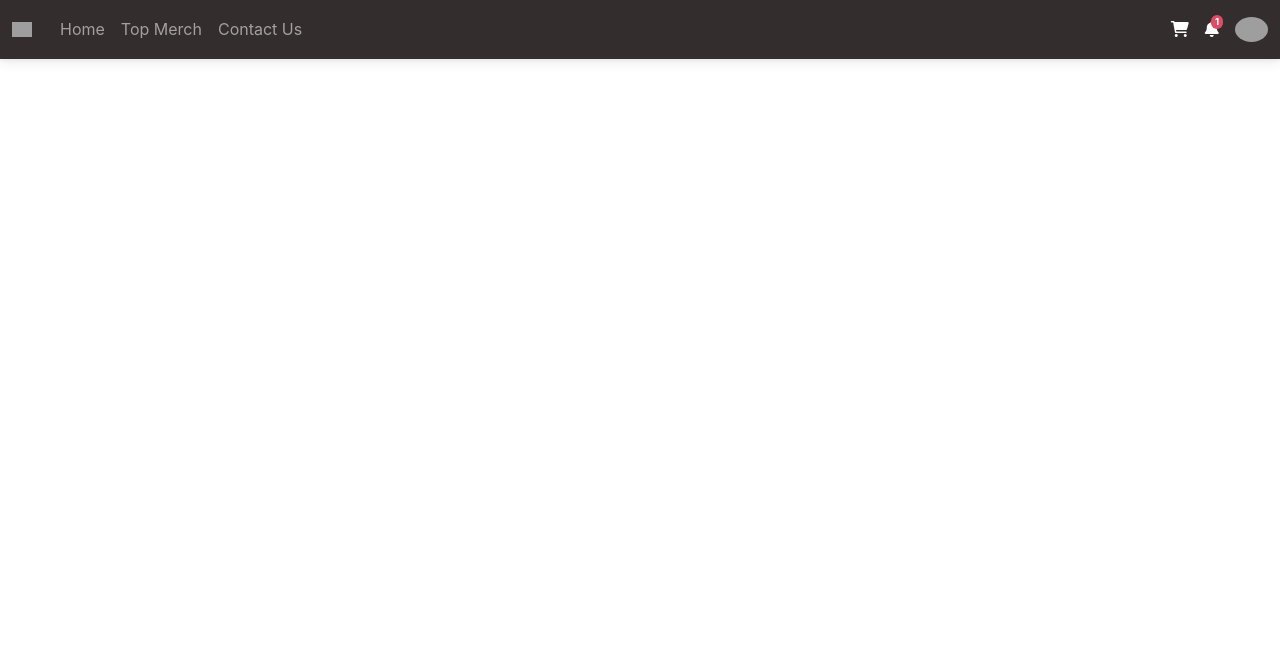
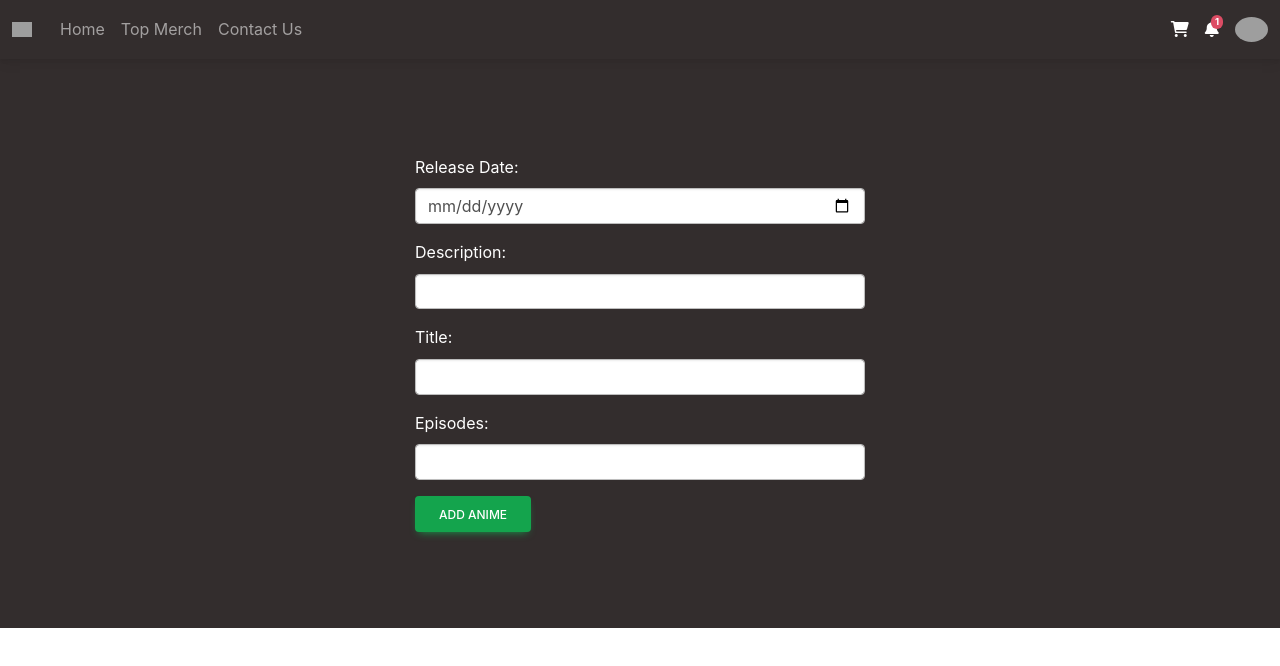
Before and after one commit to agent19music/anime-store-react, a React (Create React App) app: page /addanimeform in a window 1280 px wide. Shown: the top 666 px of the page. Built offline with nearby package versions, Linux system fonts and the light colour scheme; data requests are answered from the project's data file; grey boxes are pictures that could not be loaded.

Commit message:
Add new anime form

```diff
--- /dev/null
+++ b/src/Addanimeform.js
@@ -0,0 +1,69 @@
+import React, {useState} from 'react'
+
+export default function Addanimeform({addAnime}) {
+    const [description, setDescription] = useState('');
+    const [title, setTitle] = useState('');
+    const [episodes, setEpisodes] = useState('');
+    const [releasedate, setReleaseDate] = useState('');
+
+    const handleSubmit = (event) => {
+      event.preventDefault();
+      addAnime({ releasedate, description, title, episodes });
+      setReleaseDate('');
+      setDescription('');
+      setTitle('');
+      setEpisodes('');
+    };
+
+    return (
+      <div className='container'>
+        <div className='row justify-content-center'>
+          <div className='col-6'>
+            <form onSubmit={handleSubmit} className="bg-dark text-white p-5 my-5">
+              <div className="mb-3">
+                <label htmlFor="releasedate" className="form-label text-white">Release Date:</label>
+                <input
+                  type="date"
+                  value={releasedate}
+                  onChange={event => setReleaseDate(event.target.value)}
+                  id="releasedate"
+                  className="form-control"
+                />
+              </div>
+              <div className="mb-3">
+                <label htmlFor="description" className="form-label text-white" >Description:</label>
+                <input
+                  type="text"
+                  value={description}
+                  onChange={event => setDescription(event.target.value)}
+                  id="description"
+                  className="form-control"
+                />
+              </div>
+              <div className="mb-3">
+                <label htmlFor="title" className="form-label text-white">Title:</label>
+                <input
+                  type="text"
+                  value={title}
+                  onChange={event => setTitle(event.target.value)}
+                  id="title"
+                  className="form-control"
+                />
+              </div>
+              <div className="mb-3">
+                <label htmlFor="episodes" className="form-label text-white">Episodes:</label>
+                <input
+                  type="number"
+                  value={episodes}
+                  onChange={event => setEpisodes(event.target.value)}
+                  id="episodes"
+                  className="form-control"
+                />
+              </div>
+              <button type="submit" className="btn btn-success btn  md-2">Add Anime</button>
+            </form>
+          </div>
+        </div>
+      </div>
+    )
+  }
--- a/src/App.js
+++ b/src/App.js
@@ -6,6 +6,7 @@ import Merchlist from './Merchlist.js';
 import {BrowserRouter, Route, Routes } from 'react-router-dom';
 import Cart from './Cart.js';
 import Contact from './Contact.js';
+import Addanimeform from './Addanimeform.js';
 
 
 
@@ -28,6 +29,10 @@ function addToCart(merchandise){
    setMyCart(newmycart)
   }
 
+  const addAnime = (anime) => {
+    setAnimes([...animes, anime]);
+  };
+
 
   return (
     <div className="App bg-dark text-white">
@@ -39,6 +44,8 @@ function addToCart(merchandise){
           <Route path="/cart" element={<Cart mycart={mycart} removeFromCart={removeFromCart}/>} />
           <Route path="/contact" element={<Contact />} />
           <Route path="/animemerch/:id" element={<Merchlist addToCart={addToCart} />} />
+          <Route path="/addanimeform" element={<Addanimeform addAnime={addAnime}/>} />
+
         </Routes>
       </BrowserRouter>
 
--- a/src/Cart.js
+++ b/src/Cart.js
@@ -2,7 +2,8 @@ import React from 'react'
 
 export default function Cart({mycart, removeFromCart}) {
   return (
-    <div className='mt-5'>
+    <div className='mt-5 bg-dark text-white'>
+        {mycart.length <1 && <p className='p-5 alert alert-warning'>Oops ! Cart is empty. Shop around to get you items here ;D</p>}
          <div className="row">
         {mycart.map((item) => (
           <div key={item.id} className="col-md-3 bg-dark text-white" id="picha">
--- a/src/Contact.js
+++ b/src/Contact.js
@@ -12,22 +12,22 @@ export default function Contact() {
       </div>
 
       <div>
-        <Link href="" class="me-4 link-secondary">
+        <Link to="" class="me-4 link-secondary" target='blank'>
           <i class="fab fa-facebook-f"></i>
         </Link>
-        <Link href="" class="me-4 link-secondary">
+        <Link to="https://twitter.com/ufwsean" target='blank'class="me-4 link-secondary">
           <i class="fab fa-twitter"></i>
         </Link>
-        <Link href="" class="me-4 link-secondary">
+        <Link to="mailto:seanmotanya@gmail.com"target='blank' class="me-4 link-secondary">
           <i class="fab fa-google"></i>
         </Link>
-        <Link href="" class="me-4 link-secondary">
+        <Link to="" target='blank'class="me-4 link-secondary">
           <i class="fab fa-instagram"></i>
         </Link>
-        <Link href="" class="me-4 link-secondary">
+        <Link to="https://www.linkedin.com/in/sean-motanya-532619282/" target='blank' class="me-4 link-secondary">
           <i class="fab fa-linkedin"></i>
         </Link>
-        <Link href="" class="me-4 link-secondary">
+        <Link to="https://github.com/agent19music" target='blank' class="me-4 link-secondary">
           <i class="fab fa-github"></i>
         </Link>
       </div>
@@ -42,11 +42,10 @@ export default function Contact() {
                   <div class="col-md-3 col-lg-4 col-xl-3 mx-auto mb-4">
 
             <h6 class="text-uppercase fw-bold mb-4">
-              <i class="fas fa-gem me-3 text-secondary"></i>LifeOnaRock
+              <i class="fas fa-gem me-3 text-secondary"></i>ANIME-STORE
             </h6>
             <p>
-              Here you can use rows and columns to organize your footer content. Lorem ipsum
-              dolor sit amet, consectetur adipisicing elit.
+              The home of your favourite animes' merchandise and more !!
             </p>
           </div>
 
@@ -57,13 +56,13 @@ export default function Contact() {
               Navigate
             </h6>
             <p>
-              <Link to="/!" class="text-reset">Home</Link>
+              <Link to="/animelist" class="text-reset">Home</Link>
             </p>
             <p>
-              <Link to="/!" class="text-reset">About</Link>
+              <Link to="/topmerch" class="text-reset">Top Merch</Link>
             </p>
             <p>
-              <Link to="/!" class="text-reset">Contact</Link>
+              <Link to="/contact" class="text-reset">Contact</Link>
             </p>
 
           </div>
@@ -88,20 +87,20 @@ export default function Contact() {
           <div class="col-md-4 col-lg-3 col-xl-3 mx-auto mb-md-0 mb-4">
 
             <h6 class="text-uppercase fw-bold mb-4">Contact</h6>
-            <p><i class="fas fa-home me-3 text-secondary"></i> New York, NY 10012, US</p>
+            <p><i class="fas fa-home me-3 text-secondary"></i> Nairobi Bankai Towers</p>
             <p>
               <i class="fas fa-envelope me-3 text-secondary"></i>
-              info@example.com
+              seanmotanya@gamail.com
             </p>
-            <p><i class="fas fa-phone me-3 text-secondary"></i> + 01 234 567 88</p>
-            <p><i class="fas fa-print me-3 text-secondary"></i> + 01 234 567 89</p>
+            <p><i class="fas fa-phone me-3 text-secondary"></i> + 254 745 071 299</p>
+            <p><i class="fas fa-print me-3 text-secondary"></i> + 971 582 301 251</p>
           </div>
         </div>
       </div>
     </section>
     <div class="text-center p-4" >
       © 2023 Copyright:
-      <Link class="text-reset fw-bold" to="/">LifeOnaRock All rights reserved</Link>
+      <Link class="text-reset fw-bold" to="/">animestore All rights reserved</Link>
     </div>
 
 
--- a/src/Navbar.js
+++ b/src/Navbar.js
@@ -70,10 +70,10 @@ export default function Navbar() {
           aria-labelledby="navbarDropdownMenuLink"
         >
           <li>
-            <Link className="dropdown-item" to="#">Some news</Link>
+            <Link className="dropdown-item" to="/addanimeform">Add new anime</Link>
           </li>
           <li>
-            <Link className="dropdown-item" to="#">Another news</Link>
+            <Link className="dropdown-item" to="#">Toggle dark mode</Link>
           </li>
           <li>
             <Link className="dropdown-item" to="#">Something else here</Link>
```
